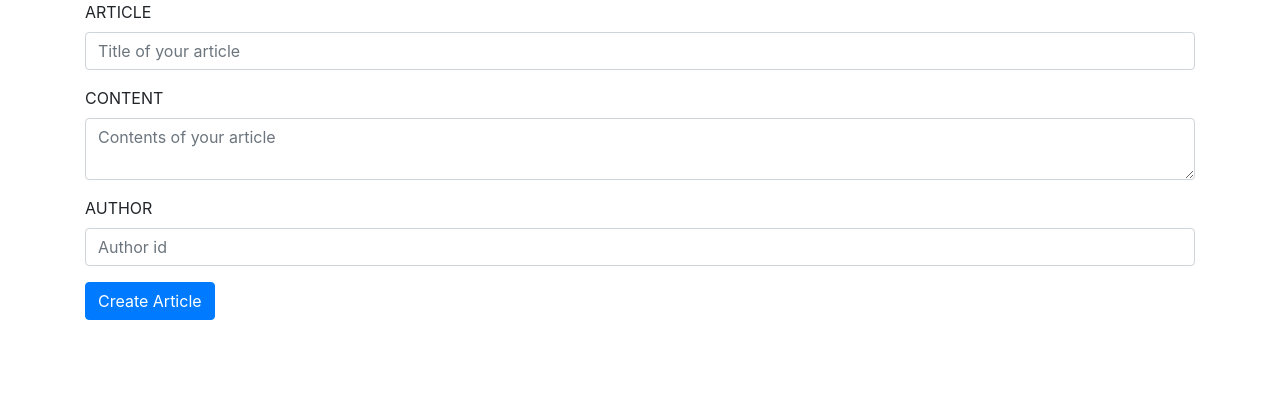
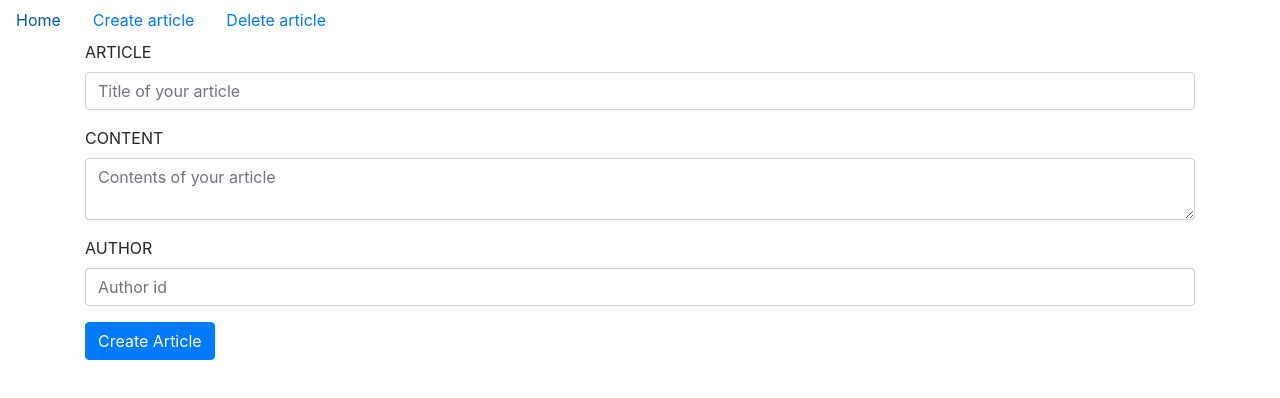
Before and after one commit to El-Mercia/project5-react, a React (Create React App) app: page /articles/create in a window 1280 px wide. Shown: the top 398 px of the page. Built offline with nearby package versions, Linux system fonts and the light colour scheme.

Commit message:
add nav & link

```diff
--- a/public/index.html
+++ b/public/index.html
@@ -2,16 +2,16 @@
 <html lang="en">
   <head>
     <meta charset="utf-8" />
-    <link rel="icon" href="favicon.ico" />
+    <link rel="icon" href="/favicon.ico" />
     <meta name="viewport" content="width=device-width, initial-scale=1" />
     <meta name="theme-color" content="#000000" />
     <meta
       name="description"
       content="Web site created using create-react-app"
     />
-    <link rel="apple-touch-icon" href="logo192.png" />
+    <link rel="apple-touch-icon" href="/logo192.png" />
 
-    <link rel="manifest" href="manifest.json" />
+    <link rel="manifest" href="/manifest.json" />
     <link
       rel="stylesheet"
       href="https://maxcdn.bootstrapcdn.com/bootstrap/4.4.1/css/bootstrap.min.css"
--- a/src/App.js
+++ b/src/App.js
@@ -1,9 +1,11 @@
 import React from 'react';
+import Nav from 'react-bootstrap/Nav';
 
 import {
     BrowserRouter as Router,
     Switch,
     Route,
+    Link,
 } from 'react-router-dom';
 import Home          from './pages/Home';
 import CreateArticle from './pages/CreateArticle';
@@ -14,6 +16,23 @@
 const App = () => {
   return (
     <Router>
+      <Nav>
+        <Nav.Item>
+          <Nav.Link as={Link}  to="/">
+            Home
+          </Nav.Link>
+        </Nav.Item>
+        <Nav.Item>
+          <Nav.Link as={Link} to="/articles/create">
+            Create article
+          </Nav.Link>
+        </Nav.Item>
+        <Nav.Item>
+          <Nav.Link as={Link} to="/articles/delete">
+            Delete article
+          </Nav.Link>
+        </Nav.Item>
+      </Nav>
       <Switch>
         <Route exact path="/"          component={Home} />
         <Route path="/articles/create" component={CreateArticle}  />
--- a/src/pages/Home.js
+++ b/src/pages/Home.js
@@ -3,7 +3,7 @@
 const Home = () => {
     return (
         <div>
-            <h1>Page d'accueil</h1>
+            <h1>Home Page</h1>
         </div>
     );
 };
```
